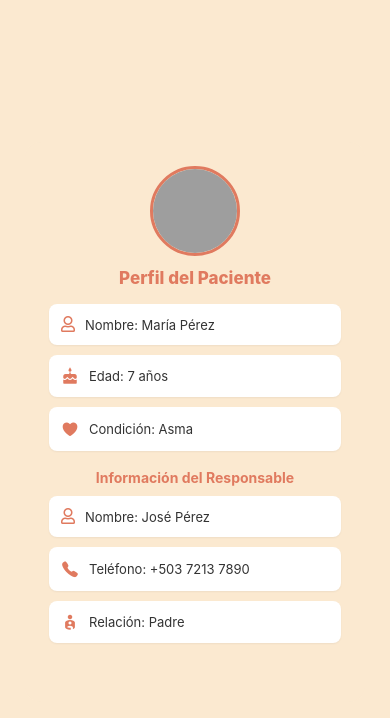
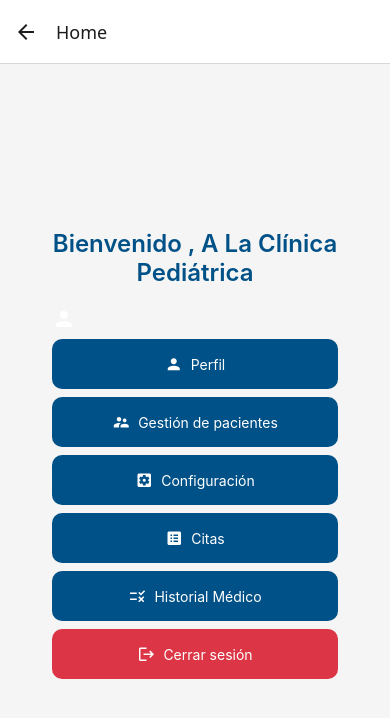
Before and after one commit to Jeikodde/sistema-clinica-pediatrica, a React Native app: screen /Home in a window 390 px wide. Shown: the top 718 px of the page. Built offline with nearby package versions, Linux system fonts and the light colour scheme; grey boxes are pictures that could not be loaded.

Commit message:
Implement navigation screens

```diff
--- a/App.tsx
+++ b/App.tsx
@@ -1,11 +1,24 @@
-import AdminProfileScreen from './frontend/src/screens/AdminProfileScreen';
-import AppointmentsApp from './frontend/src/screens/AppointmentScreen';
+import {createNativeStackNavigator, NativeStackNavigationProp} from '@react-navigation/native-stack'
+import { UserProvider } from './frontend/src/context/UserContext';
+import { NavigationContainer } from '@react-navigation/native';
+import LoginScreen from './frontend/src/screens/LoginScreen';
 import HomeScreen from './frontend/src/screens/HomeScreen';
-import LoginScreen from './frontend/src/screens/LoginScreen';
-import MedicalHistoryScreen from './frontend/src/screens/MedicalHistoryScreen';
-import PatientProfileScreen from './frontend/src/screens/PatientProfileScreen';
-import ProfileScreen from './frontend/src/screens/ProfileScreen';
-import SettingsScreen from './frontend/src/screens/SettingsScreen';
-import UserInterfaceScreen from './frontend/src/screens/UserInterfaceScreen';
+import PatientScreen from './frontend/src/screens/PatientScreen';
 
-export default PatientProfileScreen;
+const Stack = createNativeStackNavigator();
+
+const App = () => {
+  return (
+    <UserProvider>
+      <NavigationContainer>
+        <Stack.Navigator initialRouteName='Login'>
+          <Stack.Screen name='Login' component={LoginScreen} />
+          <Stack.Screen name='Home' component={HomeScreen} />
+          <Stack.Screen name='Patient' component={PatientScreen} />
+        </Stack.Navigator>
+      </NavigationContainer>
+    </UserProvider>
+  );
+}
+
+export default App;
--- a/frontend/src/components/ButtonComponent.tsx
+++ b/frontend/src/components/ButtonComponent.tsx
@@ -1,11 +1,16 @@
+import { MaterialCommunityIcons } from "@expo/vector-icons";
+import { ComponentProps, ComponentType } from "react";
 import { StyleSheet, Text, TouchableOpacity, ViewStyle } from "react-native";
 
 type ButtonType = 'primary' | 'edit' | 'danger';
 
-interface Props {
+interface Props<T extends ComponentType<any>> {
     text: string;
     type?: ButtonType;
-
+    IconComponent?: T;
+    iconName?: ComponentProps<T>['name'];
+    iconColor?: string,
+    iconSize?: number;
     onPress?: () => void;
 }
 
@@ -15,9 +20,20 @@ const buttonStyles: Record<ButtonType, ViewStyle> = {
     'danger': { backgroundColor: '#dc3545' },
 }
 
-const ButtonComponent = ({ text, type = 'primary', onPress }: Props) => {
+const ButtonComponent = <T extends ComponentType<any>>({
+    text,
+    type = 'primary',
+    IconComponent,
+    iconName,
+    iconColor = '#fff',
+    iconSize = 18,
+    onPress
+}: Props<T>) => {
     return (
         <TouchableOpacity style={ [styles.button, buttonStyles[type]] } onPress={ onPress }>
+            { IconComponent && iconName && (
+                <MaterialCommunityIcons name={ iconName } size={ iconSize } color={ iconColor } />
+            )}
             <Text style={ styles.buttonText }>{ text }</Text>
         </TouchableOpacity>
     )
@@ -25,6 +41,10 @@ const ButtonComponent = ({ text, type = 'primary', onPress }: Props) => {
 
 const styles = StyleSheet.create({
     button: {
+        flexDirection: 'row',
+        alignItems: 'center',
+        justifyContent: 'center',
+        gap: 8,
         borderRadius: 10,
         padding: 16,
     },
@@ -32,7 +52,7 @@ const styles = StyleSheet.create({
     buttonText: {
         textAlign: 'center',
         color: '#fff'
-    },
+    }
 })
 
 export default ButtonComponent;
--- /dev/null
+++ b/frontend/src/context/UserContext.tsx
@@ -0,0 +1,38 @@
+import { createContext, Dispatch, ReactNode, SetStateAction, useContext, useState } from "react";
+
+interface User {
+  // id: number;
+  username: string;
+  // password: string;
+}
+
+interface UserContextType {
+  user: User | null;
+  setUser: Dispatch<SetStateAction<User | null>>
+}
+
+export const UserContext = createContext<UserContextType | undefined>(undefined);
+
+interface UserProviderProps {
+  children: ReactNode;
+}
+
+export const UserProvider = ({children}: UserProviderProps) => {
+  const [user, setUser] = useState<User | null>(null);
+
+  return (
+    <UserContext.Provider value={{user, setUser}}>
+      {children}
+    </UserContext.Provider>
+  );
+}
+
+export const useUser = (): UserContextType => {
+  const context = useContext(UserContext);
+
+  if(!context) {
+    throw new Error('useUser should be used inside UserProvider');
+  }
+
+  return context;
+}
--- a/frontend/src/screens/HomeScreen.tsx
+++ b/frontend/src/screens/HomeScreen.tsx
@@ -1,17 +1,31 @@
 import { Button, StyleSheet, Text, TouchableOpacity, View } from "react-native";
 import ButtonComponent from "../components/ButtonComponent";
+import { MaterialCommunityIcons } from "@expo/vector-icons";
+import { useUser } from "../context/UserContext";
+import { useNavigation } from "@react-navigation/native";
+import { LoginScreenNavigationProp } from "./LoginScreen";
 
 const HomeScreen = () => {
+    const { user } = useUser();
+
+    const navigation = useNavigation<LoginScreenNavigationProp>();
+
+    const goToPatientScreen = () => {
+        navigation.navigate('Patient');
+    }
+
     return (
         <View style={styles.container}>
-            <Text style={styles.title}>Bienvenido A La Clínica Pediátrica</Text>
+            <Text style={styles.title}>Bienvenido { user?.username }, A La Clínica Pediátrica</Text>
 
             <View style={styles.buttonContainer} >
-                <ButtonComponent text="Perfil" />
-                <ButtonComponent text="Configuración" />
-                <ButtonComponent text="Citas" />
-                <ButtonComponent text="Historial Médico" />
-                <ButtonComponent text="Cerrar sesión" type="danger" />
+                <MaterialCommunityIcons name="account" size={24} color={'#fff'} />
+                <ButtonComponent text="Perfil" IconComponent={MaterialCommunityIcons} iconName="account" />
+                <ButtonComponent text="Gestión de pacientes"  IconComponent={MaterialCommunityIcons} iconName="account-supervisor" onPress={goToPatientScreen} />
+                <ButtonComponent text="Configuración"  IconComponent={MaterialCommunityIcons} iconName="cog-box" />
+                <ButtonComponent text="Citas"  IconComponent={MaterialCommunityIcons} iconName="list-box" />
+                <ButtonComponent text="Historial Médico"  IconComponent={MaterialCommunityIcons} iconName="list-status" />
+                <ButtonComponent text="Cerrar sesión"  IconComponent={MaterialCommunityIcons} iconName="logout" type="danger" />
             </View>
         </View>
     );
--- a/frontend/src/screens/LoginScreen.tsx
+++ b/frontend/src/screens/LoginScreen.tsx
@@ -1,13 +1,33 @@
-import { useState } from "react";
+import { useContext, useState } from "react";
 import { Image, StyleSheet, Text, TextInput, TouchableOpacity, View } from "react-native";
 import ButtonComponent from "../components/ButtonComponent";
+import { UserContext, useUser } from "../context/UserContext";
+import { useNavigation } from "@react-navigation/native";
+import { NativeStackNavigationProp } from "@react-navigation/native-stack";
+
+
+export type RootStackParamList = {
+  Login: undefined;
+  Home: undefined;
+  Patient: undefined;
+}
+
+export type LoginScreenNavigationProp = NativeStackNavigationProp<RootStackParamList, 'Login'>;
 
 const LoginScreen = () => {
-    const [user, setUser] = useState('');
+    const [username, setUsername] = useState('');
     const [password, setPassword] = useState('');
+    const { setUser } = useUser();
+    const navigation = useNavigation<LoginScreenNavigationProp>();
 
     const handleLogin = () => {
-        console.log({ user, password });
+        if(!username || !password) {
+            alert('Complete fields')
+            return;
+        }
+
+        setUser({ username });
+        navigation.navigate('Home');
     }
 
     return (
@@ -18,8 +38,8 @@ const LoginScreen = () => {
             <TextInput
                 style={styles.input}
                 placeholder="Usuario"
-                value={user}
-                onChangeText={setUser}
+                value={username}
+                onChangeText={setUsername}
             />
 
             <TextInput
@@ -31,7 +51,7 @@ const LoginScreen = () => {
             />
 
             <View style={{width: '80%'}}>
-                <ButtonComponent text="Agregar paciente" onPress={handleLogin} />
+                <ButtonComponent text="Iniciar sesión" onPress={handleLogin} />
             </View>
         </View>
     )
--- a/frontend/src/screens/UserInterfaceScreen.tsx
+++ b/frontend/src/screens/PatientScreen.tsx
@@ -8,7 +8,7 @@ interface Patient {
     name: string;
 }
 
-const UserInterfaceScreen = () => {
+const PatientScreen = () => {
     const [inputText, setInputText] = useState<string>('');
     const [patients, setPatients] = useState<Patient[]>([]);
     const [isFocused, setIsFocused] = useState<boolean>(false);
@@ -160,4 +160,4 @@ const styles = StyleSheet.create({
     },
 });
 
-export default UserInterfaceScreen;
+export default PatientScreen;
```
